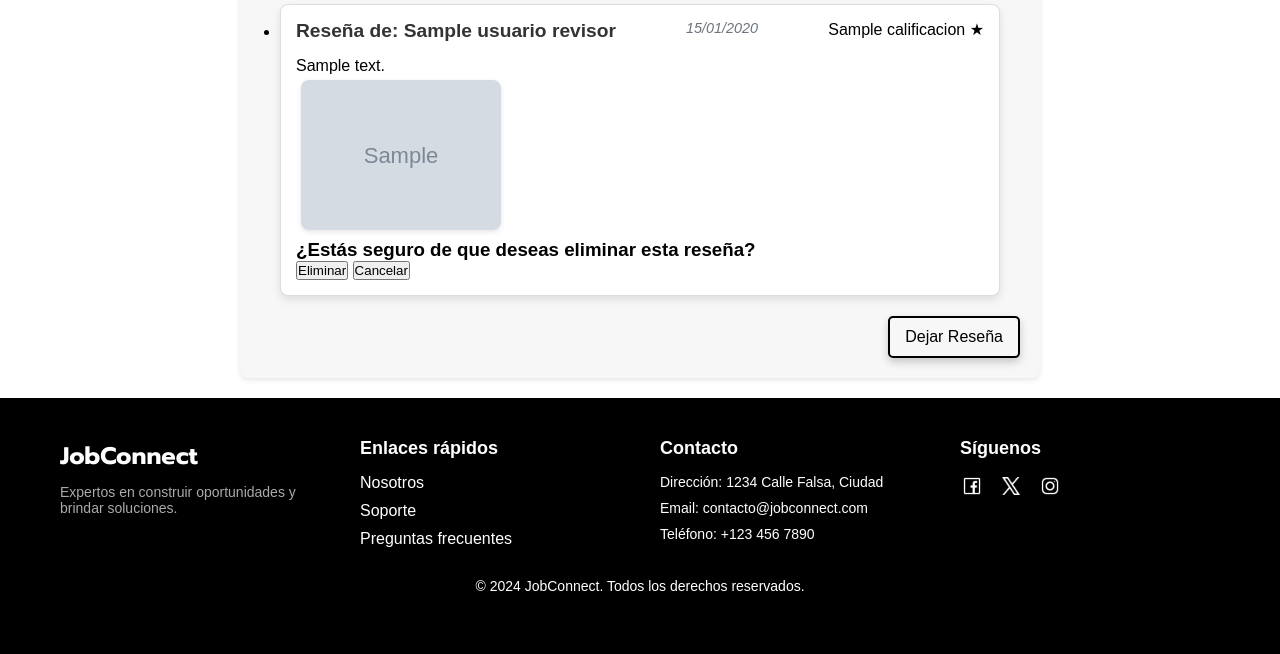
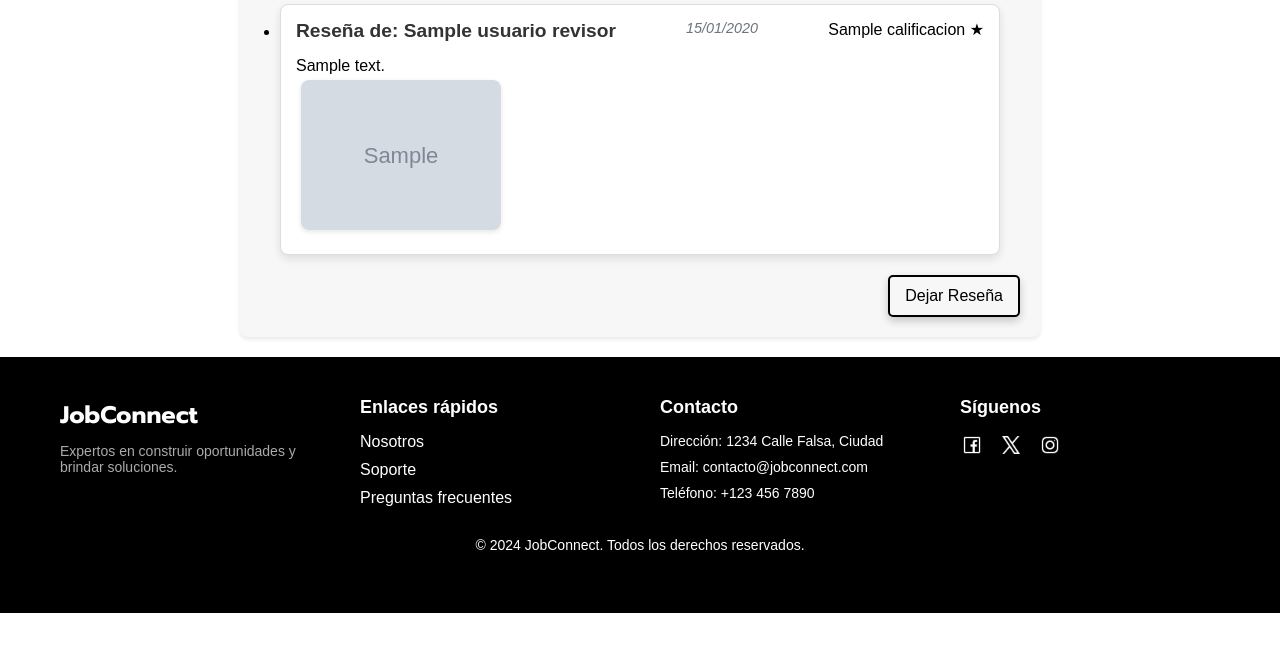
Before and after one commit to Stein1228/jbcnnct, a Django app: template usuarios/templates/usuarios/perfil_publico.html in a window 1280 px wide. Shown: the part 2045-2699 px from the top of the page. After the commit the page ends 2658 px from the top, so only its background shows below. Run offline with Django 3.2, Linux system fonts and the light colour scheme; the template is opened without the code that fills it: most values are stand-ins (such as "Sample title", 1, 10 or a date in 2020); grey boxes marked "Sample" are stand-in pictures.

Commit message:
Se actualizo modal en perfil publico

```diff
--- a/usuarios/static/usuarios/css/perfil_publico.css
+++ b/usuarios/static/usuarios/css/perfil_publico.css
@@ -532,3 +532,126 @@ html {
     background-color: #333333;
     color: white;
 }
+
+/* Estilos para el modal */
+.modal {
+    display: none; /* Oculto por defecto */
+    position: fixed;
+    top: 0;
+    left: 0;
+    width: 100%;
+    height: 100%;
+    background-color: rgba(0, 0, 0, 0.5);
+    justify-content: center;
+    align-items: center;
+    z-index: 1000;
+}
+
+.modal-contenido {
+    background: white;
+    padding: 20px;
+    border-radius: 8px;
+    text-align: center;
+    max-width: 400px;
+    width: 100%;
+}
+
+.btn-eliminar-confirmar,
+.btn-cancelar {
+    padding: 10px 20px;
+    margin: 10px;
+}
+
+.btn-eliminar-confirmar {
+    background-color: red;
+    color: white;
+    border: none;
+    cursor: pointer;
+}
+
+.btn-cancelar {
+    background-color: gray;
+    color: white;
+    border: none;
+    cursor: pointer;
+}
+
+/* Contenedor de los botones para alinear Editar y Eliminar */
+.profile-buttons {
+    display: flex;
+    justify-content: space-between; /* Espacio entre los botones */
+    align-items: center;            /* Alineación vertical */
+    margin-bottom: 20px;            /* Espacio inferior */
+}
+
+/* Estilo de los botones (Editar y Eliminar) */
+.btn-action-edit, .btn-action-delete {
+    padding: 12px 25px;
+    border-radius: 6px;
+    cursor: pointer;
+    font-size: 18px;
+    font-weight: bold;
+    transition: background-color 0.3s ease, color 0.3s ease;
+    text-decoration: none; /* Evitar subrayado en el enlace */
+    border: 2px solid transparent; /* Borde transparente para los botones por defecto */
+}
+
+/* Botón Editar Perfil (Izquierda) */
+.btn-action-edit {
+    background-color: #4CAF50;  /* Fondo verde */
+    color: white;
+    border-color: #4CAF50;      /* Borde verde */
+}
+
+.btn-action-edit:hover {
+    background-color: #45a049;  /* Fondo verde más oscuro */
+}
+
+/* Botón Eliminar Perfil (Derecha) */
+.btn-action-delete {
+    background-color: #FF4D4D;  /* Fondo rojo */
+    color: white;
+    border-color: #FF4D4D;      /* Borde rojo */
+}
+
+.btn-action-delete:hover {
+    background-color: #f44336;  /* Fondo rojo más oscuro */
+}
+
+/* Si necesitas que los botones se vean mejor en pantallas pequeñas */
+@media (max-width: 768px) {
+    .profile-buttons {
+        flex-direction: column;  /* Apilar los botones en lugar de alinearlos horizontalmente */
+        align-items: flex-start; /* Alineación de los botones a la izquierda */
+    }
+
+    .btn-action-edit, .btn-action-delete {
+        width: 100%;  /* Hacer que los botones ocupen el 100% de su contenedor */
+        margin-bottom: 10px; /* Espacio entre los botones */
+    }
+}
+
+
+.messages {
+    margin-top: 20px;
+
+}
+
+.alert {
+    padding: 15px;
+    margin: 10px 0;
+    border-radius: 5px;
+    font-size: 14px;
+}
+
+.alert-success {
+    background-color: #d4edda;
+    color: #155724;
+    border: 1px solid #c3e6cb;
+}
+
+.alert-danger {
+    background-color: #f8d7da;
+    color: #721c24;
+    border: 1px solid #f5c6cb;
+}
```
